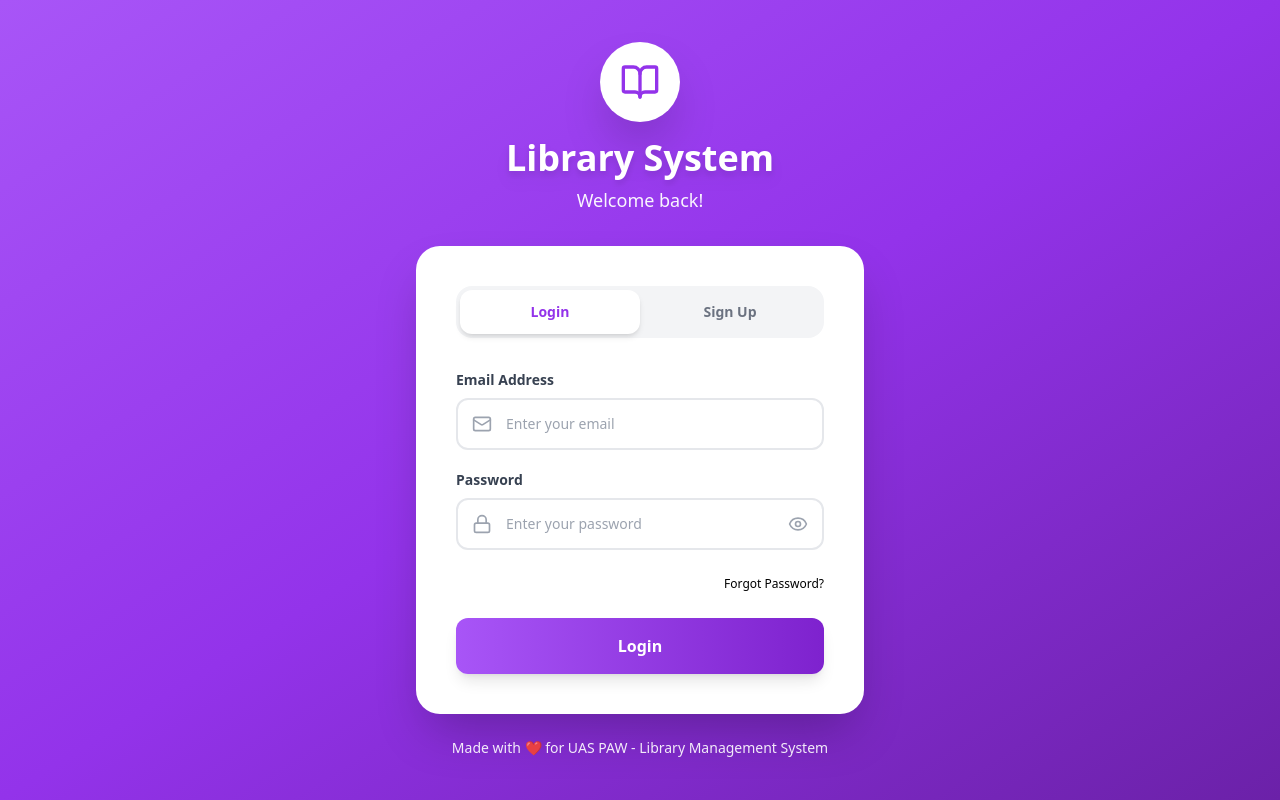
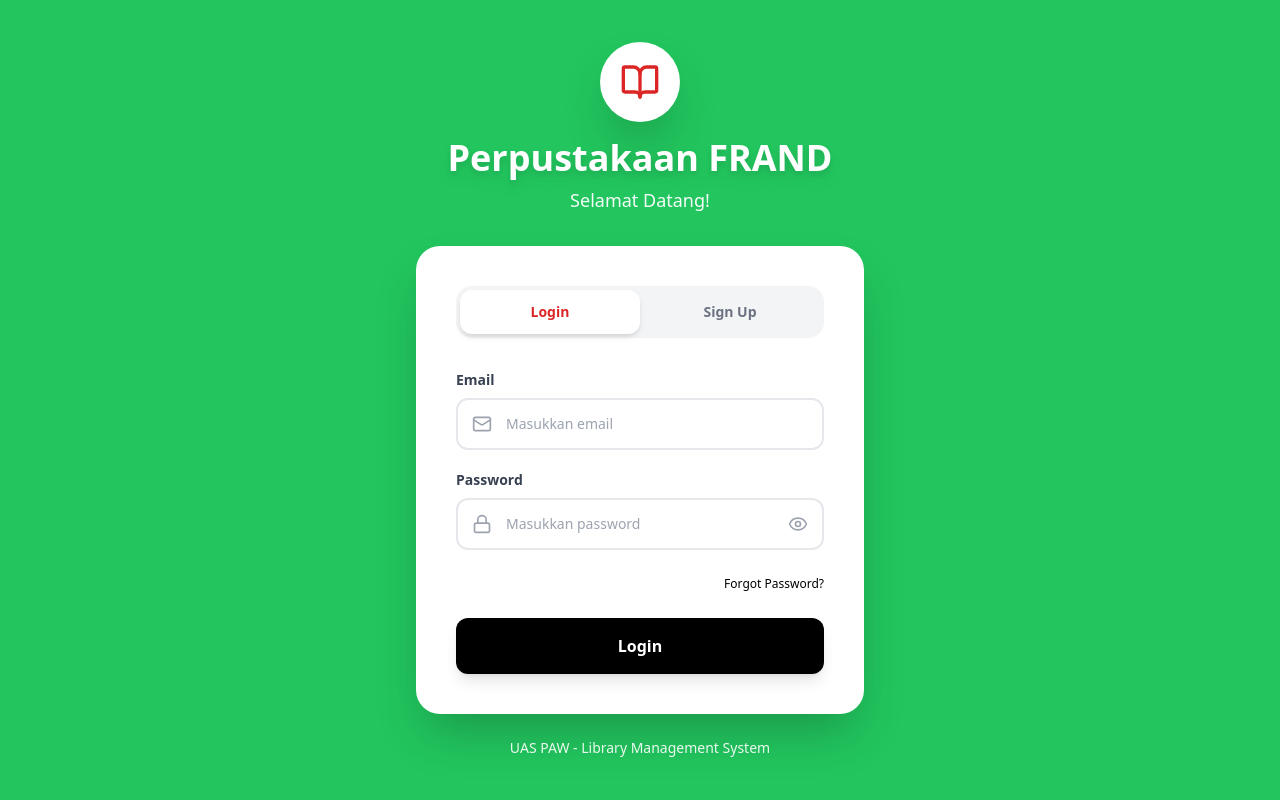
Before and after one commit to nadshafy/uas-paw-kelompok3-LMS, a React (Create React App) app in the folder lms_03/: page / in a window 1280 px wide. Built offline with nearby package versions, Linux system fonts and the light colour scheme.

Commit message:
memperbaiki code login dan sign up

```diff
--- a/lms_03/package.json
+++ b/lms_03/package.json
@@ -11,6 +11,7 @@
     "lucide-react": "^0.561.0",
     "react": "^19.2.1",
     "react-dom": "^19.2.1",
+    "react-router-dom": "^7.10.1",
     "react-scripts": "5.0.1",
     "web-vitals": "^2.1.4"
   },
--- a/lms_03/src/App.css
+++ b/lms_03/src/App.css
@@ -14,14 +14,14 @@
 }
 
 .App-header {
-  background-color: #282c34;
+  background-color: #1041a4;
   min-height: 100vh;
   display: flex;
   flex-direction: column;
   align-items: center;
   justify-content: center;
   font-size: calc(10px + 2vmin);
-  color: white;
+  color: rgb(132, 27, 27);
 }
 
 .App-link {
--- a/lms_03/src/components/auth/InputField.js
+++ b/lms_03/src/components/auth/InputField.js
@@ -39,7 +39,7 @@ const InputField = ({
             error
               ? "border-red-500"
               : focused
-              ? "border-purple-500"
+              ? "border-white-500"
               : "border-gray-200"
           }`}
         />
--- a/lms_03/src/components/auth/LoginForm.js
+++ b/lms_03/src/components/auth/LoginForm.js
@@ -13,13 +13,13 @@ const LoginForm = ({
   return (
     <div>
       <InputField
-        label="Email Address"
+        label="Email"
         type="email"
         name="email"
         value={formData.email}
         onChange={onInputChange}
         error={errors.email}
-        placeholder="Enter your email"
+        placeholder="Masukkan email"
         icon={Mail}
       />
 
@@ -29,7 +29,7 @@ const LoginForm = ({
         value={formData.password}
         onChange={onInputChange}
         error={errors.password}
-        placeholder="Enter your password"
+        placeholder="Masukkan password"
       />
 
       <div className="text-right mb-6">
@@ -39,7 +39,7 @@ const LoginForm = ({
             e.preventDefault();
             alert("Password reset feature coming soon!");
           }}
-          className="text-#00000-600 text-xs font-medium hover:text-purple-700 transition-colors"
+          className="text-#00000-600 text-xs font-medium hover:text-red-700 transition-colors"
         >
           Forgot Password?
         </a>
@@ -51,7 +51,7 @@ const LoginForm = ({
         className={`w-full py-4 rounded-xl text-base font-semibold text-white transition-all shadow-lg ${
           isLoading
             ? "bg-gray-400 cursor-not-allowed"
-            : "bg-gradient-to-r from-purple-500 to-purple-700 hover:shadow-xl hover:-translate-y-0.5"
+            : "bg-gradient-to-r from-black to-black hover:shadow-xl hover:-translate-y-0.5"
         }`}
       >
         {isLoading ? "Please wait..." : "Login"}
--- a/lms_03/src/components/auth/PasswordInput.js
+++ b/lms_03/src/components/auth/PasswordInput.js
@@ -34,7 +34,7 @@ const PasswordInput = ({
             error
               ? "border-red-500"
               : focused
-              ? "border-purple-500"
+              ? "border-black-"
               : "border-gray-200"
           }`}
         />
--- a/lms_03/src/components/auth/RoleSelector.js
+++ b/lms_03/src/components/auth/RoleSelector.js
@@ -10,7 +10,7 @@ const RoleSelector = ({ value, onChange }) => {
         <label
           className={`flex items-center p-3 border-2 rounded-xl cursor-pointer transition-all ${
             value === "member"
-              ? "border-purple-500 bg-purple-50"
+              ? "border-red-500 bg-red-50"
               : "border-gray-200 bg-white hover:border-gray-300"
           }`}
         >
@@ -20,7 +20,7 @@ const RoleSelector = ({ value, onChange }) => {
             value="member"
             checked={value === "member"}
             onChange={onChange}
-            className="mr-2 accent-purple-500"
+            className="mr-2 accent-black-"
           />
           <span className="text-sm font-medium text-gray-700">Member</span>
         </label>
@@ -28,7 +28,7 @@ const RoleSelector = ({ value, onChange }) => {
         <label
           className={`flex items-center p-3 border-2 rounded-xl cursor-pointer transition-all ${
             value === "librarian"
-              ? "border-purple-500 bg-purple-50"
+              ? "border-red-500 bg-red-50"
               : "border-gray-200 bg-white hover:border-gray-300"
           }`}
         >
@@ -38,7 +38,7 @@ const RoleSelector = ({ value, onChange }) => {
             value="librarian"
             checked={value === "librarian"}
             onChange={onChange}
-            className="mr-2 accent-purple-500"
+            className="mr-2 accent-black-"
           />
           <span className="text-sm font-medium text-gray-700">Librarian</span>
         </label>
--- a/lms_03/src/components/auth/SignUpForm.js
+++ b/lms_03/src/components/auth/SignUpForm.js
@@ -61,7 +61,7 @@ const SignUpForm = ({
         className={`w-full py-4 rounded-xl text-base font-semibold text-white transition-all shadow-lg mt-2 ${
           isLoading
             ? "bg-gray-400 cursor-not-allowed"
-            : "bg-gradient-to-r from-purple-500 to-purple-700 hover:shadow-xl hover:-translate-y-0.5"
+            : "bg-gradient-to-r from-black to-black hover:shadow-xl hover:-translate-y-0.5"
         }`}
       >
         {isLoading ? "Please wait..." : "Create Account"}
--- a/lms_03/src/pages/AuthPage.js
+++ b/lms_03/src/pages/AuthPage.js
@@ -135,18 +135,20 @@ const AuthPage = () => {
   };
 
   return (
-    <div className="min-h-screen bg-gradient-to-br from-purple-500 via-purple-600 to-purple-800 flex items-center justify-center p-5">
+    <div className="min-h-screen bg-gradient-to-br from-green-500 to-green-500 flex items-center justify-center p-5">
       <div className="w-full max-w-md">
         {/* Logo & Title */}
         <div className="text-center mb-8 text-white">
           <div className="inline-flex items-center justify-center w-20 h-20 bg-white rounded-full mb-4 shadow-2xl">
-            <BookOpen size={40} className="text-purple-600" />
+            <BookOpen size={40} className="text-red-600" />
           </div>
           <h1 className="text-4xl font-bold mb-2 drop-shadow-lg">
-            Library System
+            Perpustakaan FRAND
           </h1>
           <p className="text-lg opacity-95">
-            {currentPage === "login" ? "Welcome back!" : "Create your account"}
+            {currentPage === "login"
+              ? "Selamat Datang!"
+              : "Create your account"}
           </p>
         </div>
 
@@ -158,7 +160,7 @@ const AuthPage = () => {
               onClick={() => switchPage("login")}
               className={`flex-1 py-3 rounded-xl text-sm font-semibold transition-all ${
                 currentPage === "login"
-                  ? "bg-white text-purple-600 shadow-md"
+                  ? "bg-white text-red-600 shadow-md"
                   : "text-gray-500 hover:text-gray-700"
               }`}
             >
@@ -168,7 +170,7 @@ const AuthPage = () => {
               onClick={() => switchPage("signup")}
               className={`flex-1 py-3 rounded-xl text-sm font-semibold transition-all ${
                 currentPage === "signup"
-                  ? "bg-white text-purple-600 shadow-md"
+                  ? "bg-white text-red-600 shadow-md"
                   : "text-gray-500 hover:text-gray-700"
               }`}
             >
@@ -198,7 +200,7 @@ const AuthPage = () => {
 
         {/* Footer */}
         <p className="text-center mt-6 text-white text-sm opacity-90">
-          Made with ❤️ for UAS PAW - Library Management System
+          UAS PAW - Library Management System
         </p>
       </div>
     </div>
```
Also changed, not shown: 1 other file (tests, documents, lock files or other folders).
